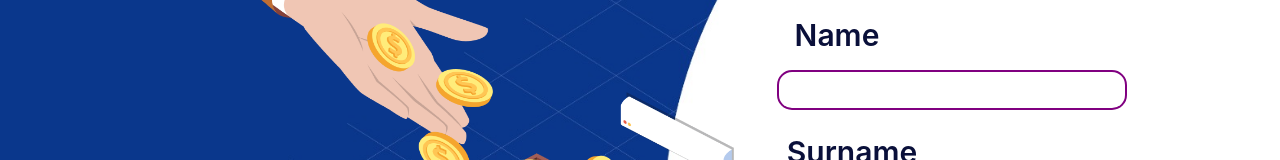
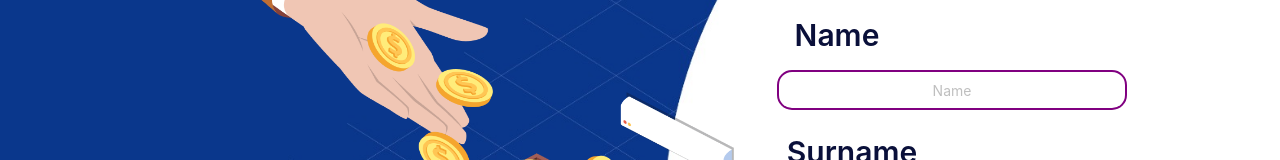
Before and after one commit to arda-serim/InfinityApp, a React (Create React App) app: page /signin in a window 1280 px wide. Shown: the part 249-409 px from the top of the page. Built offline with nearby package versions, Linux system fonts and the light colour scheme.

Commit message:
minik css düzenlemeleri

```diff
--- a/src/App.css
+++ b/src/App.css
@@ -66,3 +66,7 @@
    transition: color .3s;
    text-decoration: none;
 }
+
+input{
+   text-align:center;
+}
--- a/src/Pages/ChildPage.tsx
+++ b/src/Pages/ChildPage.tsx
@@ -61,7 +61,7 @@ const textStyle = {
     flexDirection: "row",
     justifyContent: "center",
     color: 'black',
-    fontSize: '13px',
+    fontSize: '15px',
     whiteSpace: "pre-wrap",
     width: "200px",
     marginLeft: "130px",
@@ -239,8 +239,9 @@ const ChildPage = () => {
                                             <text style={{ color: 'black' }}>{Number(child.amountOfMoney) / (Math.pow(10, 18))} ETH{/*<img src={TRY} style={tryStyle} />*/}</text>
 
                                         </p>
+                                        <h1 style={{textAlign:'center', color:'white'}}> {ML('tarih')}</h1>
                                         <p style={textStyle}>
-                                            <text style={{ color: '#FFFFFF', opacity: "0.18" }}>{date}</text>
+                                            <text style={{ color: '#EFAA45'}}>{date}</text>
                                         </p>
                                         <br />
                                         {/* {child?.releaseTime && child?.releaseTime > new Date() && <>
@@ -248,7 +249,7 @@ const ChildPage = () => {
                                         </>} */}
 
                                         <br />
-                                        <Input style={inputStyle} onChange={(event: any) => setInput(event.target.value)} />
+                                        <Input style={inputStyle} placeholder={ML('miktar').props.children} onChange={(event: any) => setInput(event.target.value)} />
                                         <br />
                                         <Button style={buttonStyle} onClick={setClick} >{ML('geriCek')}</Button>
                                         <br />
--- a/src/Pages/HomePage.tsx
+++ b/src/Pages/HomePage.tsx
@@ -161,8 +161,6 @@ const HomePage = () => {
          const { signerAddress } = await connectToMetamask();
 
 
-               //GERİ ALACANN
-
                  if (role === 'parent') {
                    navigate('/parent');
                  }
--- a/src/Pages/LangugeContext.tsx
+++ b/src/Pages/LangugeContext.tsx
@@ -34,6 +34,8 @@ export const langs = {
         user: 'Hoşgeldiniz',
         geriCek: 'Parayı geri çek',
         tumParayıCek: 'Tüm parayı çek',
+        miktar: 'Çekilecek miktarı giriniz.',
+        tarih:'Paranın çekilebileceği tarih;',
         //parentpage
         cocukekle: 'Çocuk ekle',
         cocuksil: 'Çocuk sil',
@@ -81,6 +83,8 @@ export const langs = {
         user: 'Welcome',
         geriCek: 'Withdraw money',
         tumParayıCek: 'Withdraw all money',
+        miktar:'Enter the amount of to withdraw',
+        tarih: 'The date the money can be withdrawn',
         //parentpage
         cocukekle: 'Add child',
         cocuksil: 'Delete child',
--- a/src/Pages/Signin.tsx
+++ b/src/Pages/Signin.tsx
@@ -187,7 +187,7 @@ const Signin = () => {
                   <Title level={2} style={{ color: '#0A103A', marginRight: '230px' }}>{ML('ad')}</Title>
                 </div>
                 <div style={whitePlaceStyle}>
-                  <Input style={inputStyle} type='text' name={ML('ad').props.children} value={name} onChange={handleNameChange} />
+                  <Input style={inputStyle} placeholder={ML('ad').props.children} type='text' name={ML('ad').props.children} value={name} onChange={handleNameChange} />
                 </div>
                 <br>
                 </br>
@@ -195,7 +195,7 @@ const Signin = () => {
                   <Title level={2} style={{ color: '#0A103A', marginRight: '200px' }}>{ML('soyad')}</Title>
                 </div>
                 <div style={whitePlaceStyle}>
-                  <Input style={inputStyle} type='text' name={ML('soyad').props.children} value={surname} onChange={handleSurnameChange} />
+                  <Input style={inputStyle}  type='text' name={ML('soyad').props.children} value={surname} onChange={handleSurnameChange} />
                 </div>
                 <br>
                 </br>
```
Lines whose indentation alone changed are shown as unchanged.
